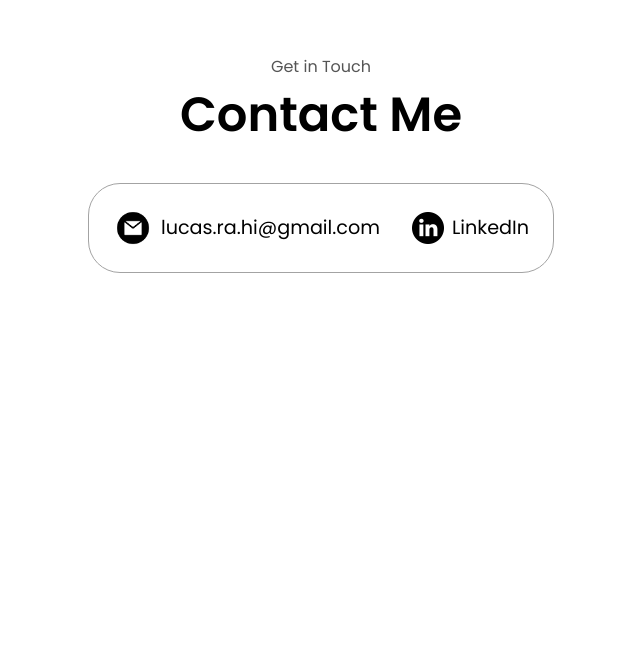
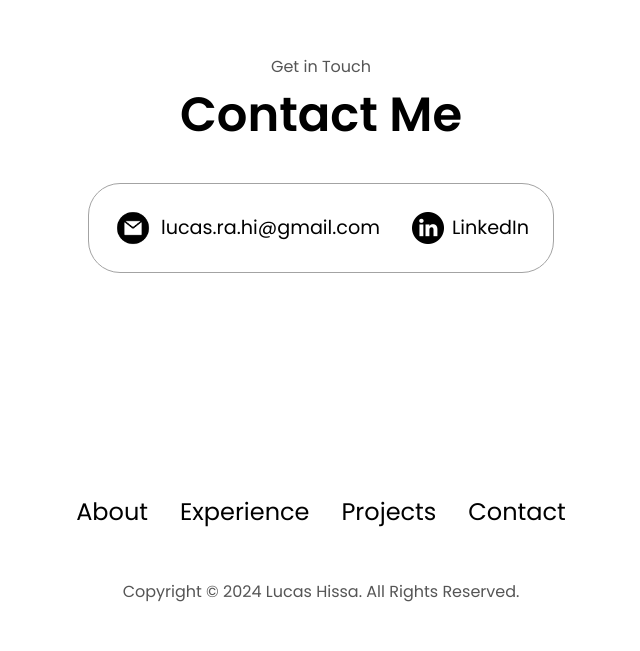
Before and after one commit to Lucasrh/portfolio, a plain HTML site: page index.html in a window 1280 px wide. Shown: the part 3197-3848 px from the top of the page, without its empty margins (319-959 px from the left). Before the commit the page ends 3640 px from the top, so only its background shows below. Drawn offline with Linux system fonts and the light colour scheme.

Commit message:
added footer

```diff
--- a/index.html
+++ b/index.html
@@ -395,6 +395,19 @@
         </div>
       </div>
     </section>
+    <footer>
+      <nav>
+        <div class="nav-links-container">
+          <ul class="nav-links">
+            <li><a href="#about">About</a></li>
+            <li><a href="#experience">Experience</a></li>
+            <li><a href="#projects">Projects</a></li>
+            <li><a href="#contact">Contact</a></li>
+          </ul>
+        </div>
+      </nav>
+      <p>Copyright &#169; 2024 Lucas Hissa. All Rights Reserved.</p>
+    </footer>
     <script src="script.js"></script>
   </body>
 </html>
--- a/style.css
+++ b/style.css
@@ -419,3 +419,14 @@ article .icon {
 .email-icon {
   height: 2.5rem;
 }
+
+/* FOOTER SECTION */
+
+footer {
+  height: 26vh;
+  margin: 0 1rem;
+}
+
+footer p {
+  text-align: center;
+}
```
